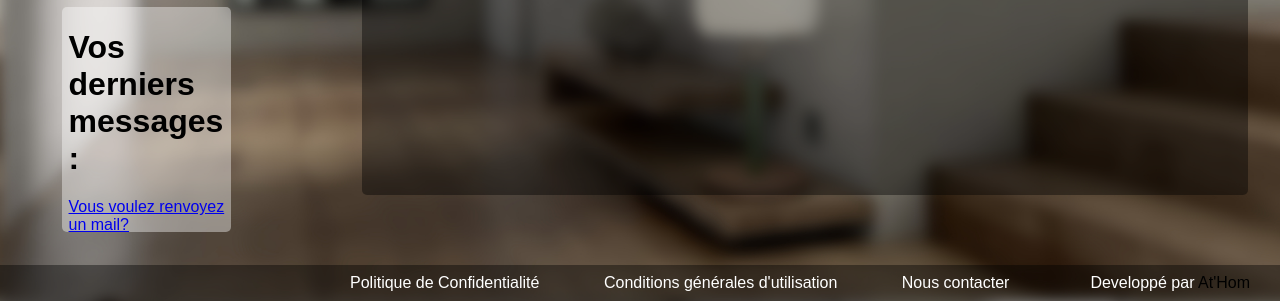
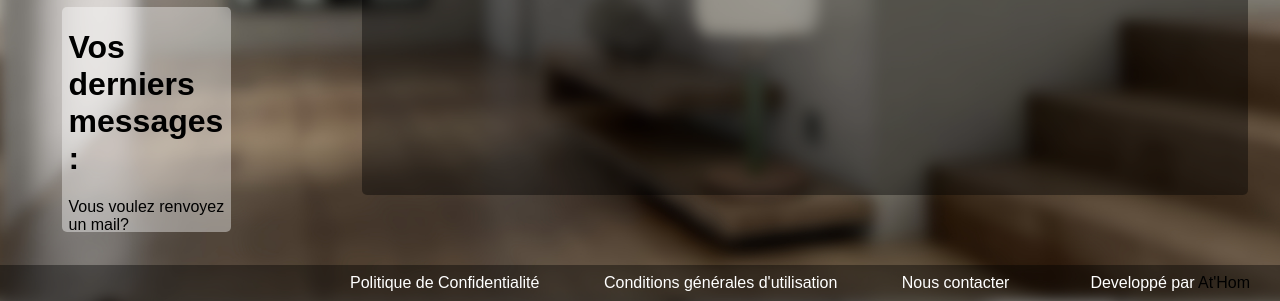
Before and after one commit to Digums/SiteInternet, a PHP site: page /SiteInternet/Vue/accueil_user.php in a window 1280 px wide. Shown: the part 499-800 px from the top of the page. Run offline with PHP 8.4, Linux system fonts and the light colour scheme; the visitor is signed in with stand-in values (Sample User, id 1); data comes from the database, SQL or seed files in the repository; data that the repository does not hold is empty.

Commit message:
Plus d'écriture bleue dans la liste des pièces

```diff
--- a/Vue/CSS/style.css
+++ b/Vue/CSS/style.css
@@ -719,7 +719,9 @@ section #pop2 {
 
 /*-----------------------------------------------acceuil user---------------------------------------------------------*/
 
-
+#a_accueil{
+    color: black;
+}
 .pieceacceuil{
     background-color: rgba(0,0,0,0.4);
     border-radius: 5px;
@@ -813,6 +815,11 @@ div.test{
     display: flex;
 }
 
+a{
+    color: white;
+    text-decoration: none;
+}
+
 /*---------------------------------------------------onoff------------------------------------------------------------
 .onoffswitch {
     position: relative; width: 90px;
--- a/Vue/accueil_user.php
+++ b/Vue/accueil_user.php
@@ -47,7 +47,7 @@ else {
                 <p><?php echo $donnees['message'] ?></p>
             <?php }
             ?>
-            <a href="contact.php">Vous voulez renvoyez un mail?</a>
+            <a id="a_accueil" href="contact.php">Vous voulez renvoyez un mail?</a>
         </div>
     </div>
     <div class="pieceacceuil">
--- a/Vue/maison.php
+++ b/Vue/maison.php
@@ -57,7 +57,7 @@ require("Header.php");
     $nbpiece = 0;
     while($donnees = $piece->fetch()){ ?>
         <a href="">
-            <ul><input type="button"> <?php echo $donnees['nom_piece'] ?></ul></a>
+            <ul><?php echo $donnees['nom_piece'] ?></ul></a>
     <?php
         $nbpiece = $nbpiece + 1;
         $nbcapt = $nbcapt + $donnees['nbr_capteur'];
--- a/Vue/piece.php
+++ b/Vue/piece.php
@@ -65,7 +65,7 @@ require("Header.php ");
     $nbpiece = 0;
     while($donnees = $piece->fetch()){ ?>
         <a href="">
-            <ul><input type="button"> <?php echo $donnees['nom_piece'] ?></ul></a><hr>
+            <ul><?php echo $donnees['nom_piece'] ?></ul></a><hr>
         <?php
         $nbpiece = $nbpiece + 1;
         $nbcapt = $nbcapt + $donnees['nbr_capteur'];
```
